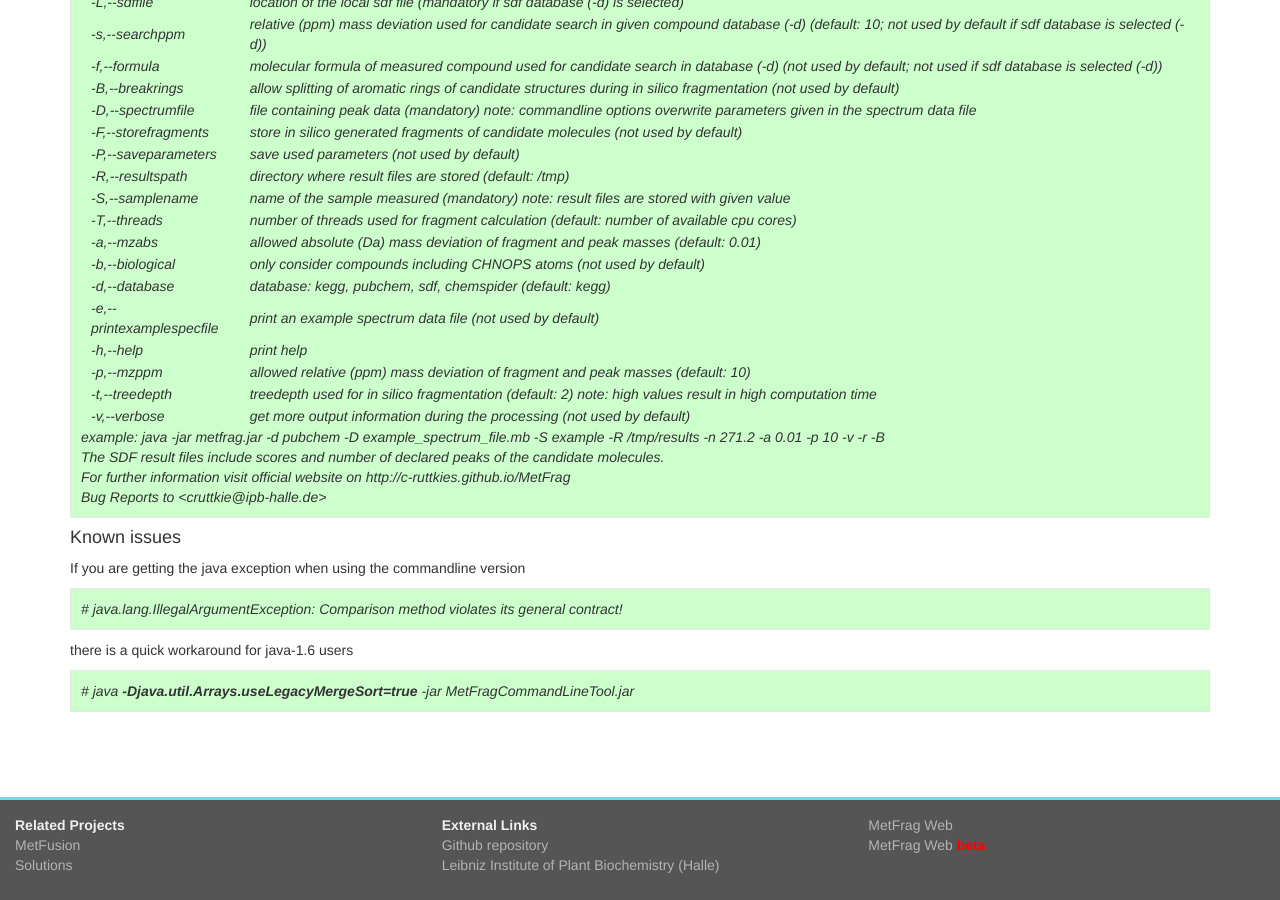
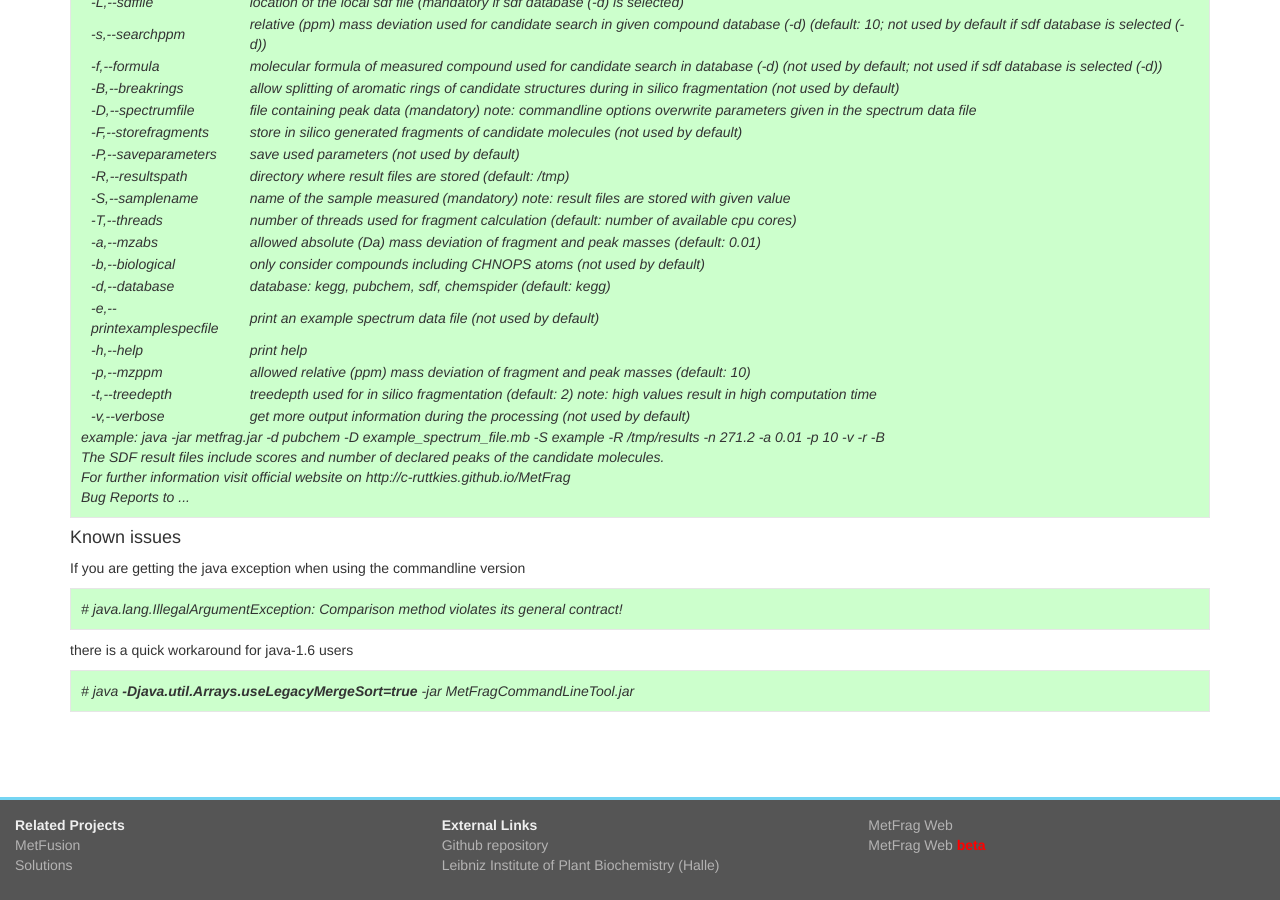
Before and after one commit to ipb-halle/MetFrag, a Jekyll site: the page built from projects/commandline/index.md, in a window 1280 px wide and 900 px high, scrolled down 1699 px. Built offline with Jekyll 4.4.1, drawn with Linux system fonts in a browser that asks for light colours; nearby versions of some CDN libraries; Markdown is read by kramdown in place of the engine named in the settings; some of the changed lines change nothing that is shown.

Commit message:
modified page of commandline tool

```diff
--- a/projects/commandline/index.md
+++ b/projects/commandline/index.md
@@ -112,7 +112,7 @@
   example: java -jar metfrag.jar -d pubchem -D example_spectrum_file.mb -S example -R /tmp/results -n 271.2 -a 0.01 -p 10 -v -r -B<br>
   The SDF result files include scores and number of declared peaks of the candidate molecules.<br>
   For further information visit official website on http://c-ruttkies.github.io/MetFrag<br>
-  Bug Reports to <cruttkie@ipb-halle.de>
+  Bug Reports to ...
 </div>
 <p><p>
 <h4>Known issues</h4>
```
